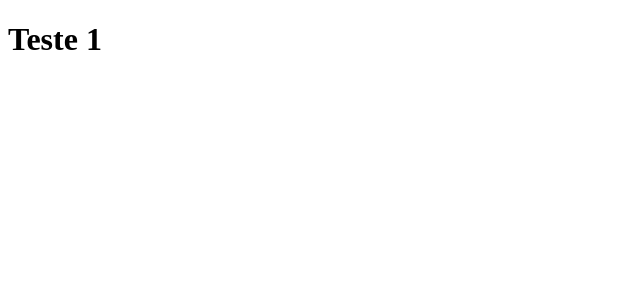
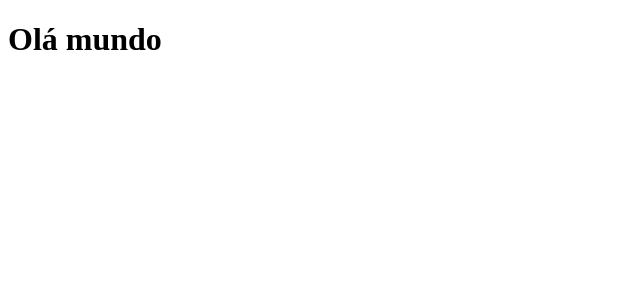
Before and after one commit to GutembergLamark/curso-dev-project, a Next.js app: page / in a window 1280 px wide. Shown: the top 300 px of the page, without its empty margins (0-640 px from the left). Built offline with nearby package versions, Linux system fonts and the light colour scheme.

Commit message:
feat: ajuste pagina inicial

```diff
--- a/src/pages/index.jsx
+++ b/src/pages/index.jsx
@@ -1,3 +1,3 @@
 export default function Home() {
-  return <h1>Teste 1</h1>;
+  return <h1>Olá mundo</h1>;
 }
```
